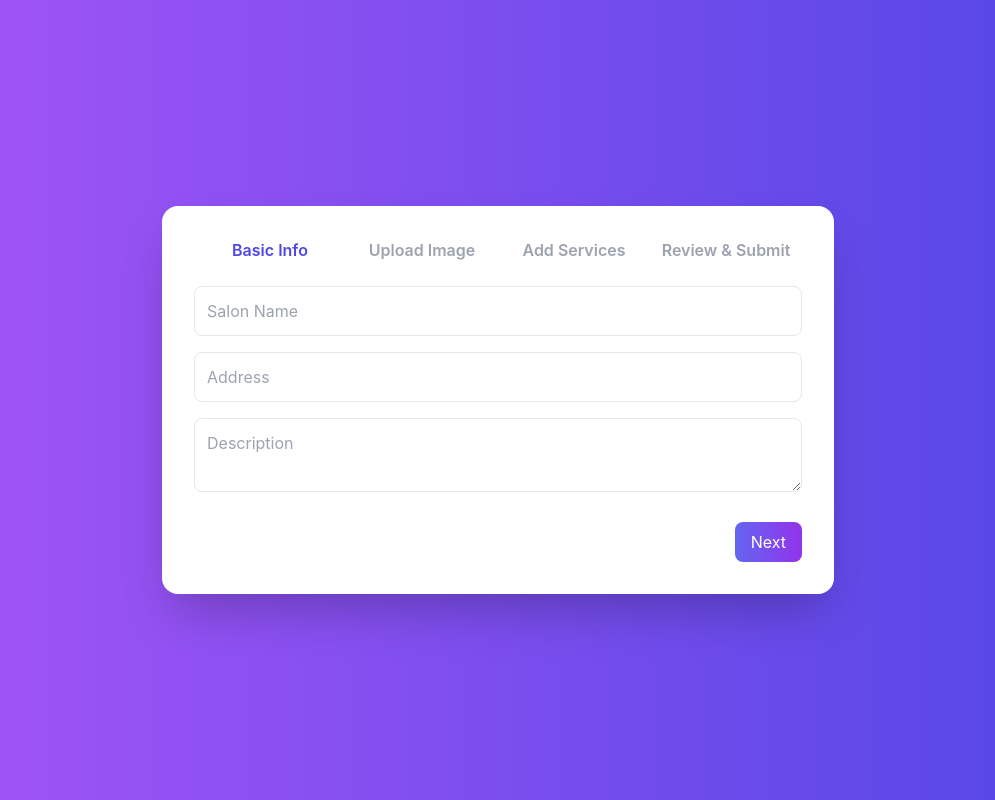
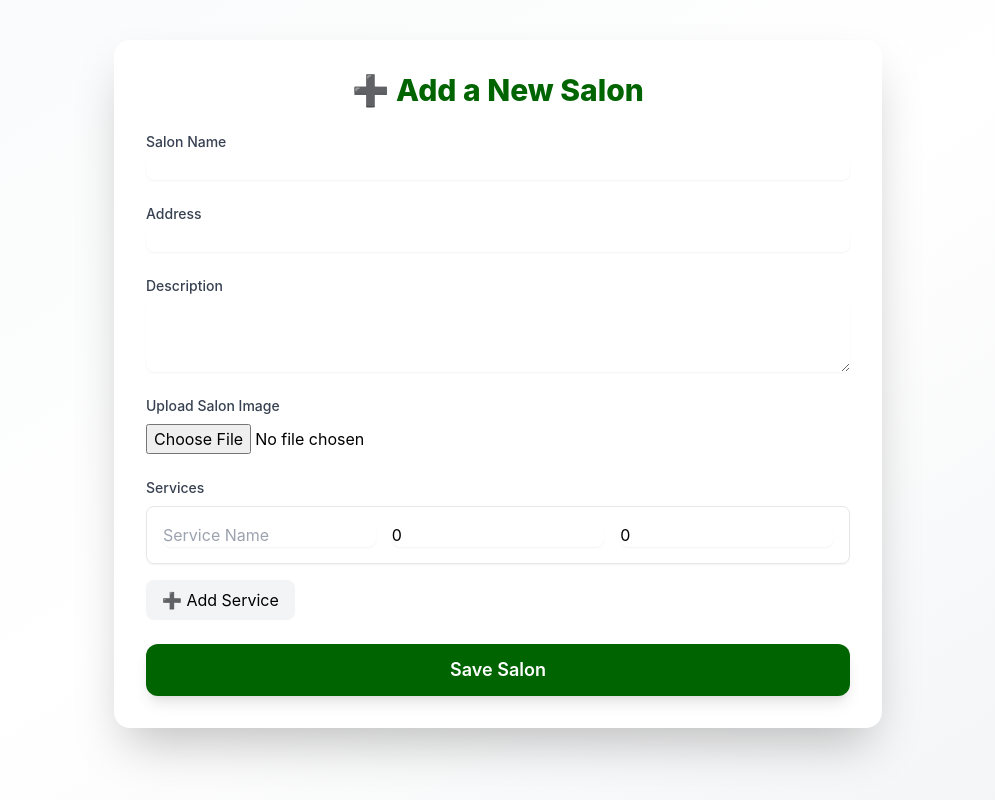
Before and after one commit to vijaymahato2805/barbershop-app, a React (Vite) app: page /new-salon in a window 1280 px wide. Shown: the whole page, without its empty margins (142-1137 px from the left). Built offline with nearby package versions, Linux system fonts and the light colour scheme.

Commit message:
Update NewSalonPage.tsx

```diff
--- a/src/pages/NewSalonPage.tsx
+++ b/src/pages/NewSalonPage.tsx
@@ -1,228 +1,217 @@
 // src/pages/NewSalonPage.tsx
 import React, { useState } from "react";
 import { motion } from "framer-motion";
-import { uploadImage, createSalon } from "../services/api"; // you'll implement these
-
-const steps = ["Basic Info", "Upload Image", "Add Services", "Review & Submit"];
+import { uploadSalonImage, createSalon, createServices } from "../services/api";
 
 const NewSalonPage: React.FC = () => {
-  const [step, setStep] = useState(0);
   const [name, setName] = useState("");
   const [address, setAddress] = useState("");
   const [description, setDescription] = useState("");
-  const [image, setImage] = useState<File | null>(null);
+  const [imageFile, setImageFile] = useState<File | null>(null);
   const [services, setServices] = useState<
-    { name: string; price: number; duration: number }[]
-  >([]);
-
+    { name: string; price: number; duration_minutes: number }[]
+  >([{ name: "", price: 0, duration_minutes: 0 }]);
+  const [loading, setLoading] = useState(false);
   const [message, setMessage] = useState("");
 
-  const nextStep = () => setStep((s) => Math.min(s + 1, steps.length - 1));
-  const prevStep = () => setStep((s) => Math.max(s - 1, 0));
-
   const handleAddService = () => {
-    setServices([...services, { name: "", price: 0, duration: 30 }]);
+    setServices([...services, { name: "", price: 0, duration_minutes: 0 }]);
   };
 
-  const handleSubmit = async () => {
+  const handleServiceChange = (
+    index: number,
+    field: keyof (typeof services)[0],
+    value: any
+  ) => {
+    const updated = [...services];
+    (updated[index] as any)[field] = value;
+    setServices(updated);
+  };
+
+  const handleSubmit = async (e: React.FormEvent) => {
+    e.preventDefault();
+    setLoading(true);
+    setMessage("");
+
     try {
       let imageUrl = "";
-      if (image) {
-        imageUrl = await uploadImage(image); // ✅ Supabase upload
+      if (imageFile) {
+        imageUrl = await uploadSalonImage(imageFile);
       }
 
-      await createSalon({
+      // ✅ Create salon
+      const salon = await createSalon({
         name,
         address,
         description,
-        image: imageUrl,
-        services,
+        image_url: imageUrl,
       });
 
+      // ✅ Add services
+      await createServices(
+        salon.id,
+        services.filter((s) => s.name.trim() !== "")
+      );
+
       setMessage("🎉 Salon added successfully!");
+      setName("");
+      setAddress("");
+      setDescription("");
+      setImageFile(null);
+      setServices([{ name: "", price: 0, duration_minutes: 0 }]);
     } catch (err) {
       console.error(err);
-      setMessage("❌ Failed to add salon.");
+      setMessage("❌ Failed to create salon.");
+    } finally {
+      setLoading(false);
     }
   };
 
   return (
-    <div className="min-h-screen flex items-center justify-center bg-gradient-to-r from-purple-500 to-indigo-600 p-6">
     <motion.div
-        initial={{ opacity: 0, y: 40 }}
-        animate={{ opacity: 1, y: 0 }}
-        transition={{ duration: 0.6 }}
-        className="bg-white rounded-2xl shadow-2xl p-8 w-full max-w-2xl"
+      className="p-6 md:p-10 min-h-screen bg-gradient-to-br from-gray-50 via-white to-gray-100"
+      initial={{ opacity: 0 }}
+      animate={{ opacity: 1 }}
     >
-        {/* Stepper */}
-        <div className="flex justify-between mb-6">
-          {steps.map((label, i) => (
-            <div
-              key={i}
-              className={`flex-1 text-center font-semibold ${
-                i === step ? "text-indigo-600" : "text-gray-400"
-              }`}
+      <div className="max-w-3xl mx-auto bg-white shadow-2xl rounded-2xl p-8">
+        <motion.h1
+          className="text-3xl font-extrabold text-deep-green mb-6 text-center"
+          initial={{ y: -20, opacity: 0 }}
+          animate={{ y: 0, opacity: 1 }}
         >
-              {label}
-            </div>
-          ))}
+          ➕ Add a New Salon
+        </motion.h1>
+
+        <form onSubmit={handleSubmit} className="space-y-6">
+          {/* Salon Name */}
+          <div>
+            <label className="block text-sm font-medium text-gray-700">
+              Salon Name
+            </label>
+            <input
+              type="text"
+              value={name}
+              onChange={(e) => setName(e.target.value)}
+              className="mt-1 block w-full rounded-lg border-gray-300 shadow-sm focus:ring-2 focus:ring-deep-green focus:border-deep-green"
+              required
+            />
           </div>
 
-        {/* Step 1: Basic Info */}
-        {step === 0 && (
-          <div className="space-y-4">
+          {/* Address */}
+          <div>
+            <label className="block text-sm font-medium text-gray-700">
+              Address
+            </label>
             <input
               type="text"
-              placeholder="Salon Name"
-              value={name}
-              onChange={(e) => setName(e.target.value)}
-              className="w-full p-3 border rounded-lg"
-            />
-            <input
-              type="text"
-              placeholder="Address"
               value={address}
               onChange={(e) => setAddress(e.target.value)}
-              className="w-full p-3 border rounded-lg"
+              className="mt-1 block w-full rounded-lg border-gray-300 shadow-sm focus:ring-2 focus:ring-deep-green focus:border-deep-green"
+              required
             />
+          </div>
+
+          {/* Description */}
+          <div>
+            <label className="block text-sm font-medium text-gray-700">
+              Description
+            </label>
             <textarea
-              placeholder="Description"
               value={description}
               onChange={(e) => setDescription(e.target.value)}
-              className="w-full p-3 border rounded-lg"
+              rows={3}
+              className="mt-1 block w-full rounded-lg border-gray-300 shadow-sm focus:ring-2 focus:ring-deep-green focus:border-deep-green"
             />
           </div>
-        )}
 
-        {/* Step 2: Upload Image */}
-        {step === 1 && (
+          {/* Image Upload */}
           <div>
+            <label className="block text-sm font-medium text-gray-700">
+              Upload Salon Image
+            </label>
             <input
               type="file"
               accept="image/*"
-              onChange={(e) => setImage(e.target.files?.[0] || null)}
+              onChange={(e) => setImageFile(e.target.files?.[0] || null)}
+              className="mt-2"
             />
-            {image && (
-              <img
-                src={URL.createObjectURL(image)}
-                alt="Preview"
-                className="mt-4 w-full h-48 object-cover rounded-lg"
-              />
-            )}
           </div>
-        )}
 
-        {/* Step 3: Add Services */}
-        {step === 2 && (
+          {/* Services */}
+          <div>
+            <label className="block text-sm font-medium text-gray-700 mb-2">
+              Services
+            </label>
             <div className="space-y-4">
-            {services.map((srv, i) => (
-              <div
-                key={i}
-                className="flex gap-2 items-center border-b pb-2"
+              {services.map((srv, index) => (
+                <motion.div
+                  key={index}
+                  className="grid grid-cols-1 md:grid-cols-3 gap-4 p-4 border rounded-lg shadow-sm"
+                  initial={{ opacity: 0, y: 10 }}
+                  animate={{ opacity: 1, y: 0 }}
                 >
                   <input
                     type="text"
                     placeholder="Service Name"
                     value={srv.name}
-                  onChange={(e) => {
-                    const copy = [...services];
-                    copy[i].name = e.target.value;
-                    setServices(copy);
-                  }}
-                  className="flex-1 p-2 border rounded"
+                    onChange={(e) =>
+                      handleServiceChange(index, "name", e.target.value)
+                    }
+                    className="rounded-lg border-gray-300 shadow-sm focus:ring-2 focus:ring-deep-green focus:border-deep-green"
                   />
                   <input
                     type="number"
-                  placeholder="Price"
+                    placeholder="Price (₹)"
                     value={srv.price}
-                  onChange={(e) => {
-                    const copy = [...services];
-                    copy[i].price = parseInt(e.target.value);
-                    setServices(copy);
-                  }}
-                  className="w-24 p-2 border rounded"
+                    onChange={(e) =>
+                      handleServiceChange(index, "price", Number(e.target.value))
+                    }
+                    className="rounded-lg border-gray-300 shadow-sm focus:ring-2 focus:ring-deep-green focus:border-deep-green"
                   />
                   <input
                     type="number"
-                  placeholder="Min"
-                  value={srv.duration}
-                  onChange={(e) => {
-                    const copy = [...services];
-                    copy[i].duration = parseInt(e.target.value);
-                    setServices(copy);
-                  }}
-                  className="w-20 p-2 border rounded"
+                    placeholder="Duration (min)"
+                    value={srv.duration_minutes}
+                    onChange={(e) =>
+                      handleServiceChange(
+                        index,
+                        "duration_minutes",
+                        Number(e.target.value)
+                      )
+                    }
+                    className="rounded-lg border-gray-300 shadow-sm focus:ring-2 focus:ring-deep-green focus:border-deep-green"
                   />
+                </motion.div>
+              ))}
             </div>
-            ))}
             <button
               type="button"
               onClick={handleAddService}
-              className="bg-indigo-500 text-white px-4 py-2 rounded-lg shadow hover:scale-105 transition"
+              className="mt-4 bg-gray-100 px-4 py-2 rounded-lg hover:bg-gray-200 transition"
             >
-              + Add Service
+              ➕ Add Service
             </button>
           </div>
-        )}
 
-        {/* Step 4: Review */}
-        {step === 3 && (
-          <div className="space-y-4">
-            <h3 className="font-bold text-lg">Salon Preview</h3>
-            <p>{name}</p>
-            <p>{address}</p>
-            <p>{description}</p>
-            {image && (
-              <img
-                src={URL.createObjectURL(image)}
-                alt="Preview"
-                className="mt-2 w-full h-48 object-cover rounded-lg"
-              />
-            )}
-            <ul className="mt-2 space-y-1">
-              {services.map((s, i) => (
-                <li key={i}>
-                  {s.name} – ₹{s.price} ({s.duration} min)
-                </li>
-              ))}
-            </ul>
-          </div>
-        )}
-
-        {/* Navigation */}
-        <div className="flex justify-between mt-6">
-          {step > 0 && (
-            <button
-              onClick={prevStep}
-              className="px-4 py-2 bg-gray-200 rounded-lg hover:bg-gray-300"
+          {/* Submit Button */}
+          <motion.button
+            type="submit"
+            className="w-full bg-deep-green text-white py-3 rounded-xl font-semibold text-lg hover:bg-opacity-90 shadow-lg"
+            whileHover={{ scale: 1.03 }}
+            whileTap={{ scale: 0.97 }}
+            disabled={loading}
           >
-              Back
-            </button>
-          )}
-          {step < steps.length - 1 ? (
-            <button
-              onClick={nextStep}
-              className="ml-auto px-4 py-2 bg-gradient-to-r from-indigo-500 to-purple-600 text-white rounded-lg hover:scale-105 transition"
-            >
-              Next
-            </button>
-          ) : (
-            <button
-              onClick={handleSubmit}
-              className="ml-auto px-4 py-2 bg-green-500 text-white rounded-lg hover:scale-105 transition"
-            >
-              Submit
-            </button>
-          )}
-        </div>
+            {loading ? "Saving..." : "Save Salon"}
+          </motion.button>
 
           {message && (
-          <p className="text-center mt-4 font-medium text-indigo-600">
+            <p className="text-center mt-4 font-medium text-gray-700">
               {message}
             </p>
           )}
+        </form>
+      </div>
     </motion.div>
-    </div>
   );
 };
 
```
Lines whose indentation alone changed are shown as unchanged.
